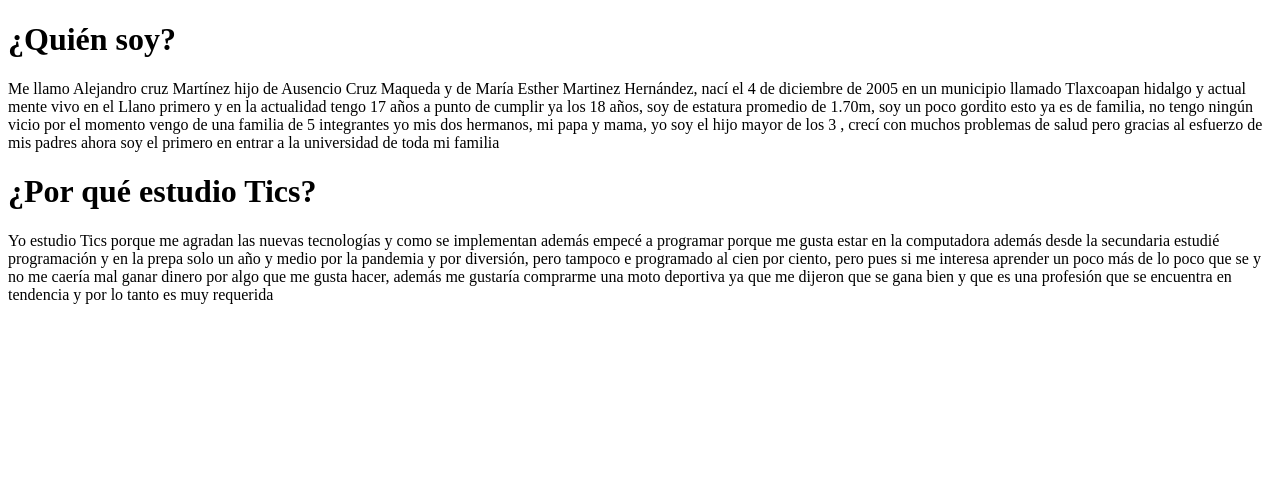
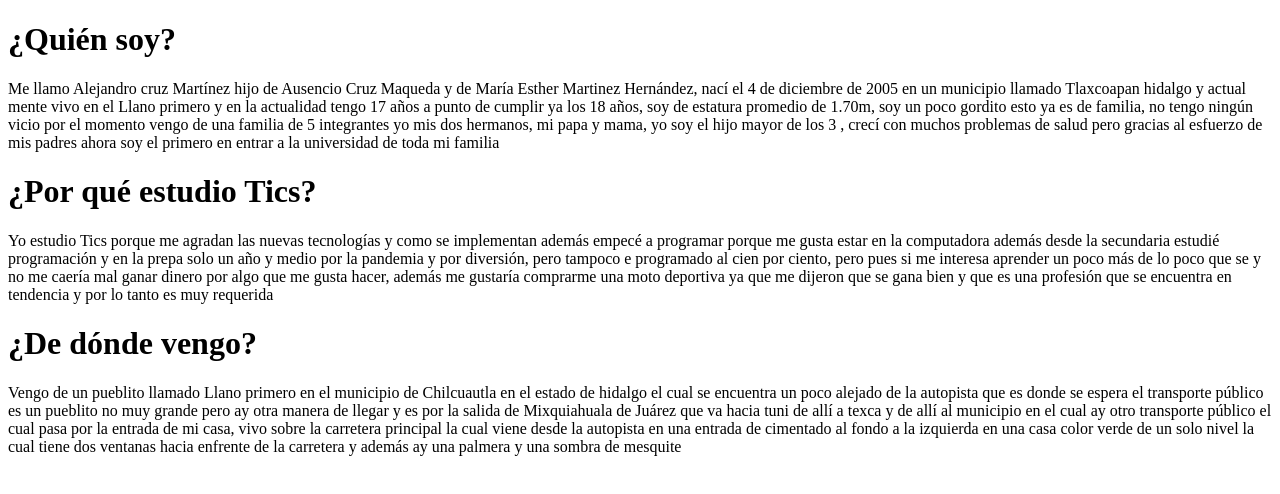
Before and after one commit to ALEJANDROCRUZMARTINEZ/ALEJANDROCRUZMARTINEZ.github.io, a plain HTML site: page index.html in a window 1280 px wide. Drawn offline with Linux system fonts and the light colour scheme.

Commit message:
de donde vengo
se agrego la pregunta de donde vengo  y su respuesta

```diff
--- a/index.html
+++ b/index.html
@@ -15,6 +15,11 @@
     <p>Yo estudio Tics porque me agradan las nuevas tecnologías y como se implementan además empecé a programar porque me gusta estar en la computadora además desde la secundaria estudié programación y en la prepa solo un año y medio
         por la pandemia y por diversión, pero tampoco e programado al cien por ciento, pero pues si me interesa aprender un poco más de lo poco que se y
          no me caería mal ganar dinero por algo que me gusta hacer, además me gustaría comprarme una moto deportiva ya que me dijeron que se gana bien y que es una profesión que se encuentra en tendencia y por lo tanto es muy requerida</p>
+         <h1>¿De dónde vengo?</h1>
+         <p> Vengo de un pueblito llamado Llano primero en el municipio de Chilcuautla en el estado de hidalgo el cual se encuentra un poco alejado de la autopista que es donde se espera el transporte público es un pueblito no muy grande
+            pero ay otra manera de llegar y es por la salida de Mixquiahuala de Juárez que va hacia tuni de allí a texca y de allí al municipio en el cual ay otro transporte público el cual pasa por la entrada de mi casa, vivo sobre la carretera
+            principal la cual viene desde la autopista en una entrada de cimentado al fondo a la izquierda en una casa color verde  de un solo nivel la cual tiene dos ventanas hacia enfrente de la carretera y además ay una palmera y una sombra de mesquite   </p>
+
 
 </body>
 </html>
```
